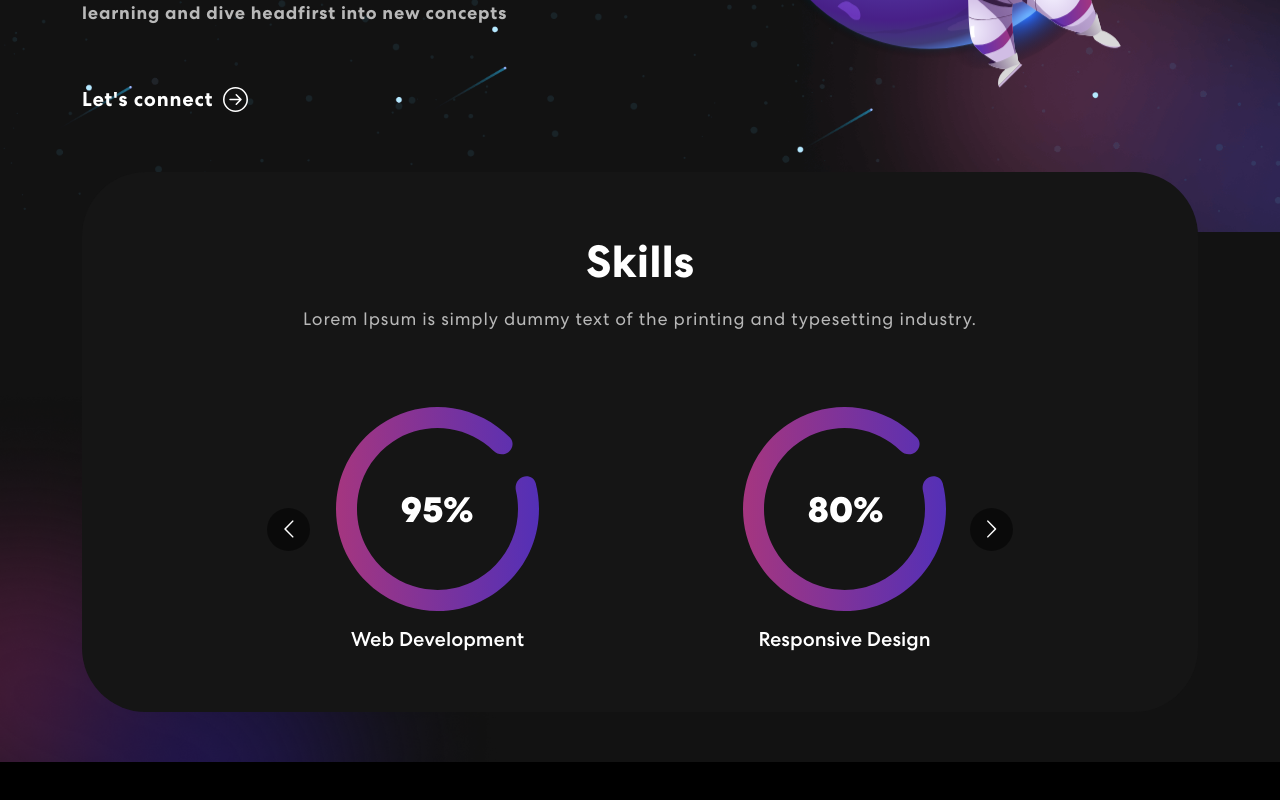
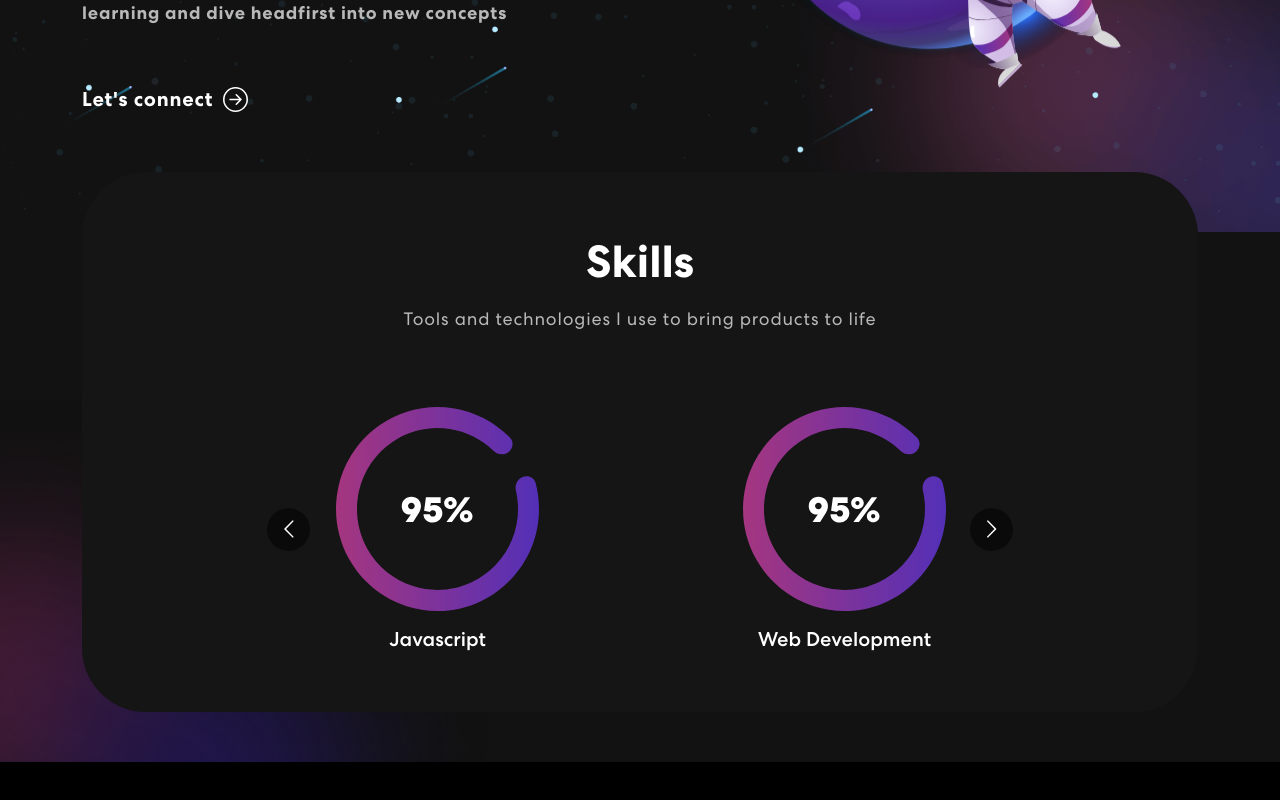
Before and after one commit to Skydodle/portfolio, a React (Create React App) app: page / in a window 1280 px wide. Shown: the part 556-1356 px from the top of the page. Built offline with nearby package versions, Linux system fonts and the light colour scheme; no server answers; the HTML template or start-up script is replaced by a standard one.

Commit message:
Update skills

```diff
--- a/src/components/Skills.js
+++ b/src/components/Skills.js
@@ -5,7 +5,6 @@ import meter1 from '../assets/img/meter1.svg';
 import meter2 from '../assets/img/meter2.svg';
 import meter3 from '../assets/img/meter3.svg';
 import colorSharp from '../assets/img/color-sharp.png';
-import colorSharp2 from '../assets/img/color-sharp2.png';
 
 export const Skills = () => {
   const responsive = {
@@ -35,15 +34,16 @@ export const Skills = () => {
           <Col>
             <div className='skill-bx'>
               <h2>Skills</h2>
-              <p>
-                Lorem Ipsum is simply dummy text of the printing and typesetting
-                industry.
-              </p>
+              <p>Tools and technologies I use to bring products to life</p>
               <Carousel
                 responsive={responsive}
                 infinite={true}
                 className='skill-slider'
               >
+                <div className='item'>
+                  <img src={meter1} alt='image' />
+                  <h5>Javascript</h5>
+                </div>
                 <div className='item'>
                   <img src={meter1} alt='image' />
                   <h5>Web Development</h5>
@@ -57,8 +57,20 @@ export const Skills = () => {
                   <h5>Typescript</h5>
                 </div>
                 <div className='item'>
+                  <img src={meter3} alt='image' />
+                  <h5>React</h5>
+                </div>
+                <div className='item'>
                   <img src={meter1} alt='image' />
                   <h5>Restful APIs</h5>
+                </div>
+                <div className='item'>
+                  <img src={meter2} alt='image' />
+                  <h5>Tailwind</h5>
+                </div>
+                <div className='item'>
+                  <img src={meter2} alt='image' />
+                  <h5>Styled-Components</h5>
                 </div>
               </Carousel>
             </div>
```
